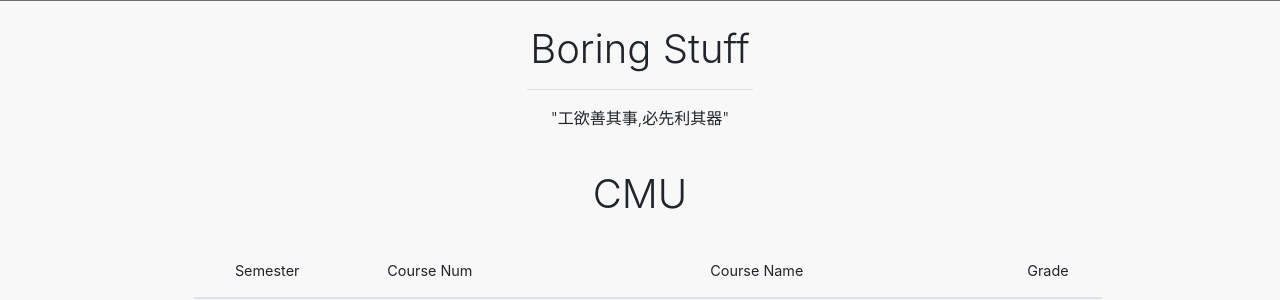
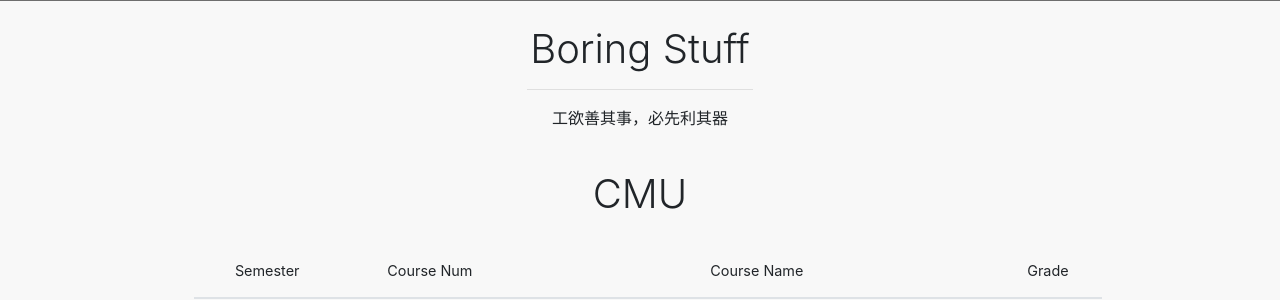
Before and after one commit to SCP650/SCP650.github.io, a Jekyll site: the page built from dumbSeb.html, in a window 1280 px wide and 900 px high, scrolled down 430 px. Shown: the part 152-452 px from the top of the window. Built offline with Jekyll 4.4.1, drawn with Linux system fonts in a browser that asks for light colours; grey boxes are pictures that could not be loaded.

Commit message:
update slogan

```diff
--- a/dumbSeb.html
+++ b/dumbSeb.html
@@ -14,7 +14,7 @@
         <div class="col-12">
           <h1 class="text-center mt-4 scroUp">Boring Stuff</h1>
           <hr class="w-25" />
-          <p class="scroUp text-center">"工欲善其事,必先利其器"</p>
+          <p class="scroUp text-center">工欲善其事，必先利其器</p>
         </div>
 
         <!--Grid column-->
--- a/smartSeb.html
+++ b/smartSeb.html
@@ -15,7 +15,7 @@
               <div class="col-12 scroUp">
                <h1 class="text-center  mt-4">Gallery</h1>
                <hr class="w-25">
-               <p class="text-center mb-4 scroUp">Value added to society.</p>
+               <p class="text-center mb-4 scroUp">Reality Reimagined.</p>
               </div>
 
             </div>
```
Also changed, not shown: 3 other files.
